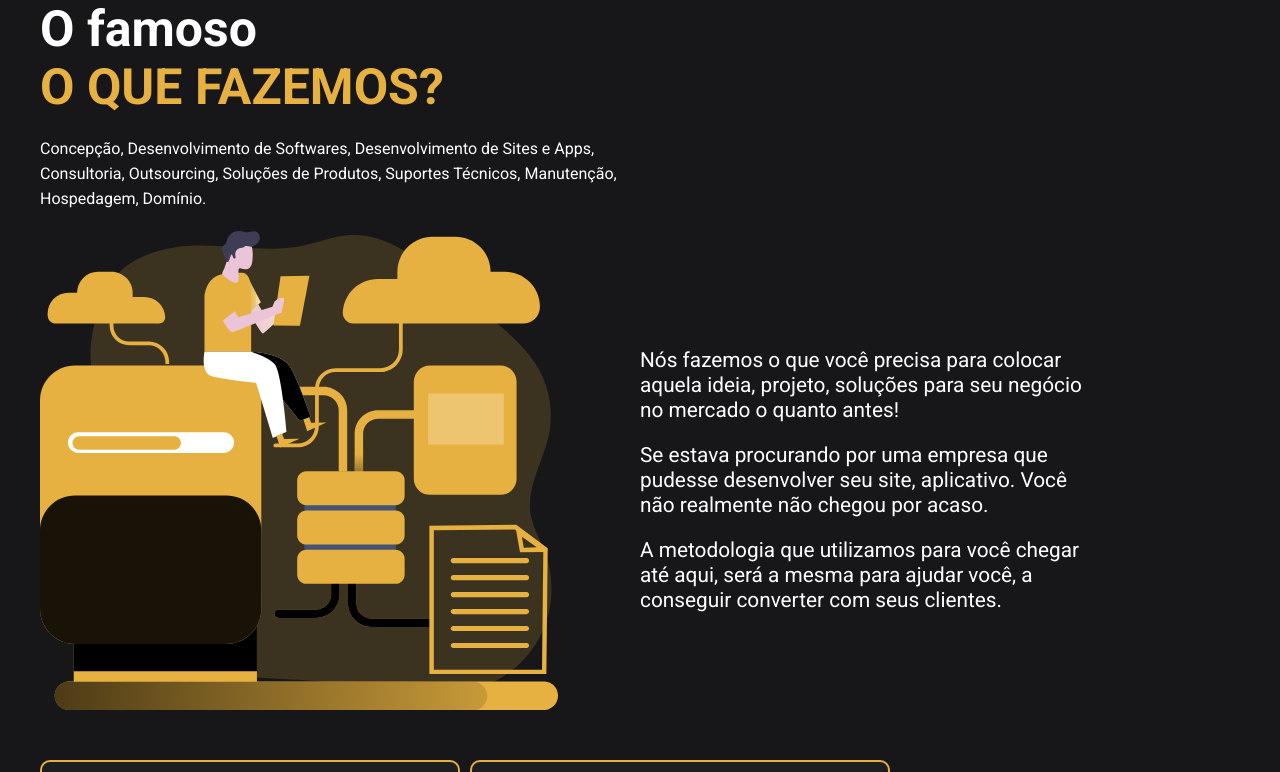
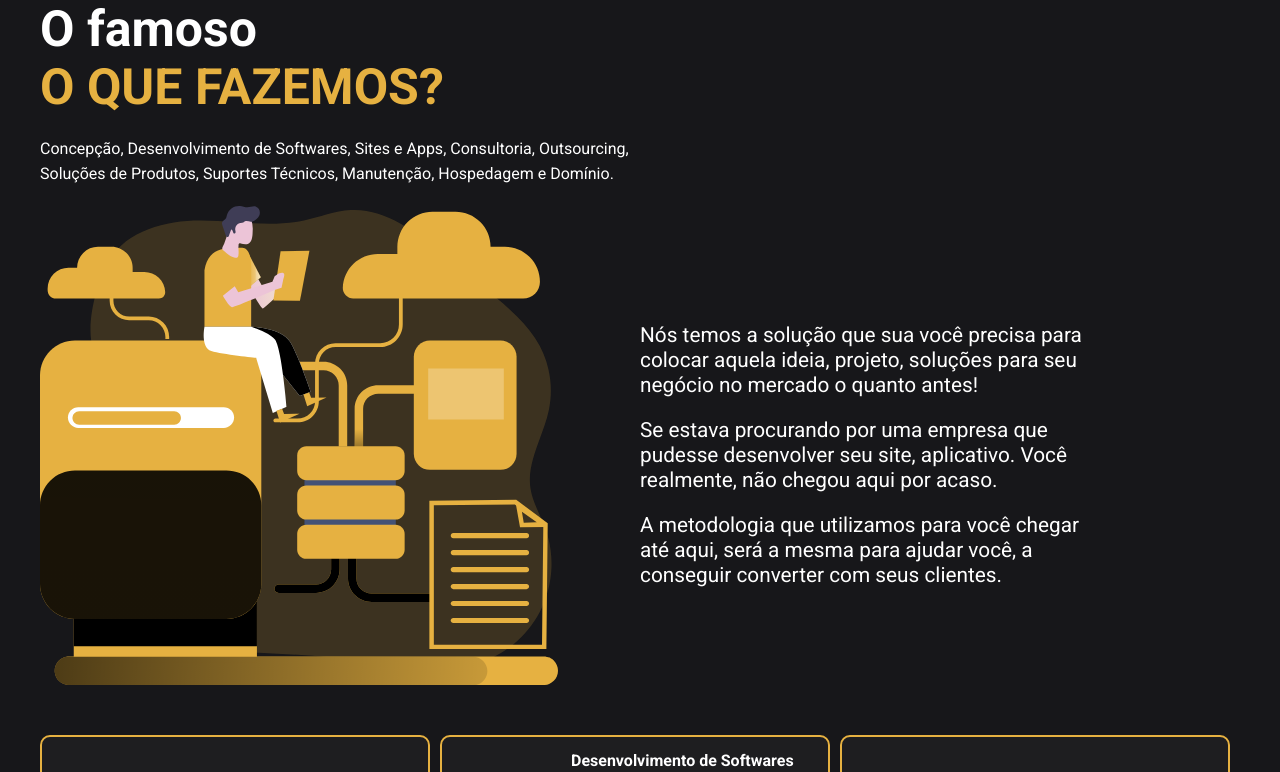
Before and after one commit to Devs-IO/site_desvio, a React (Create React App) app: page / in a window 1280 px wide. Shown: the part 840-1612 px from the top of the page. Built offline with nearby package versions, Linux system fonts and the light colour scheme; the HTML template or start-up script is replaced by a standard one.

Commit message:
inclusão de informações e Alteração do nome do Andre

```diff
--- a/src/App.js
+++ b/src/App.js
@@ -1,11 +1,11 @@
-import React from 'react';
+import React from "react";
 
-import Menu from './components/Menu';
-import Slide from './components/Slide';
-import About from './components/About';
-import Team from './components/Team';
+import Menu from "./components/Menu";
+import Slide from "./components/Slide";
+import About from "./components/About";
+import Team from "./components/Team";
 
-import './styles.css';
+import "./styles.css";
 
 function App() {
   return (
@@ -15,16 +15,13 @@ function App() {
       <About
         title="O famoso"
         titleDes="O QUE FAZEMOS?"
-        description="Concepção, Desenvolvimento de Softwares, Desenvolvimento de Sites e Apps,
-          Consultoria, Outsourcing, Soluções de Produtos, Suportes Técnicos, Manutenção, Hospedagem, Domínio."
-        infosOne="Nós fazemos o que você precisa para colocar aquela ideia, projeto, soluções para seu negócio no mercado o quanto antes!"
-        infosTwo="Se estava procurando por uma empresa que pudesse desenvolver seu site, aplicativo. Você não realmente não chegou por acaso."
+        description="Concepção, Desenvolvimento de Softwares, Sites e Apps,
+          Consultoria, Outsourcing, Soluções de Produtos, Suportes Técnicos, Manutenção, Hospedagem e Domínio."
+        infosOne="Nós temos a solução que sua você precisa para colocar aquela ideia, projeto, soluções para seu negócio no mercado o quanto antes!"
+        infosTwo="Se estava procurando por uma empresa que pudesse desenvolver seu site, aplicativo. Você realmente, não chegou aqui por acaso."
         infosThree="A metodologia que utilizamos para você chegar até aqui, será a mesma para ajudar você, a conseguir converter com seus clientes."
       />
-      <Team
-        title="Quem faz"
-        titleDes="ACONTECER"
-      />
+      <Team title="Quem faz" titleDes="ACONTECER" />
     </div>
   );
 }
--- a/src/components/About/index.js
+++ b/src/components/About/index.js
@@ -1,22 +1,24 @@
-import React from 'react';
+import React from "react";
 
-import SlideAbout from '../../assets/about-us.svg';
+import SlideAbout from "../../assets/about-us.svg";
 
-import IconDesktop from '../../assets/icon-desktop.svg';
-import IconMobile from '../../assets/icon-mobile.svg';
+import IconDesktop from "../../assets/icon-desktop.svg";
+import IconMobile from "../../assets/icon-mobile.svg";
 
-import ButtonStacks from '../ButtonStacks';
+import ButtonStacks from "../ButtonStacks";
 
-import './styles.css';
+import "./styles.css";
 
-function About(props){
+function About(props) {
   return (
-    <div className="aboutus" id="oquefazemos" data-aos='fade-left'>
+    <div className="aboutus" id="oquefazemos" data-aos="fade-left">
       <div className="desc-aboutus">
-        <strong>{props.title} <br/> <b>{props.titleDes}</b></strong>
+        <strong>
+          {props.title} <br /> <b>{props.titleDes}</b>
+        </strong>
         <p>{props.description}</p>
         <div className="infos-aboutus">
-          <img src={SlideAbout} alt="O famoso o que fazemos"/>
+          <img src={SlideAbout} alt="O famoso o que fazemos" />
 
           <div className="infos-desc">
             <p>{props.infosOne}</p>
@@ -27,12 +29,35 @@ function About(props){
       </div>
 
       <div className="btns-stacks">
-        <ButtonStacks dataAos='zoom-in-up' datAaosDuration="2000" icon={IconDesktop} title="Desenvolvimento de Sites" description="Desenvolvemos seu site com as melhores
+        <ButtonStacks
+          dataAos="zoom-in-up"
+          datAaosDuration="2000"
+          icon={IconDesktop}
+          title="Desenvolvimento de Sites"
+          description="Desenvolvemos seu site com as melhores
           tencologias do mercado. Nossa ideia não é
-          criar apenas mais um site, mas sim criar O SITE!" />
+          criar apenas mais um site, mas sim criar O SITE!"
+        />
 
-        <ButtonStacks dataAos='zoom-in-up' datAaosDuration="2000" icon={IconMobile} title="Desenvolvimento de Aplicativos" description="Desenvolvemos seu aplicativo com as melhores
-          tecnologias do mercado." />
+        <ButtonStacks
+          dataAos="zoom-in-up"
+          datAaosDuration="2000"
+          icon={IconDesktop}
+          title="Desenvolvimento de Softwares"
+          description="Temos a solução ideal para sua necessidade.
+          Transformamos ideias em Projetos concretos.
+          Substitua os seus problemas de TI ou do seu negócio por soluções Devs.io
+          e maximize a sua produtividade!"
+        />
+
+        <ButtonStacks
+          dataAos="zoom-in-up"
+          datAaosDuration="2000"
+          icon={IconMobile}
+          title="Desenvolvimento de Aplicativos"
+          description="Desenvolvemos seu aplicativo com as melhores
+          tecnologias do mercado."
+        />
       </div>
     </div>
   );
--- a/src/components/Team/index.js
+++ b/src/components/Team/index.js
@@ -24,7 +24,7 @@ function Team(props) {
         <CardsTeam dataAos='zoom-in-up' datAaosDuration="2000" name="Wander Hungerbühler" skills="O Japa" profile={WanderHungerbuhler} />
         <CardsTeam dataAos='zoom-in-up' datAaosDuration="2000" name="Mickael Dantas" skills="O Gringo" profile={MickaelDantas} />
         <CardsTeam dataAos='zoom-in-up' datAaosDuration="2000" name="Lucas T." skills="O Teoremista" profile={LucasT} />
-        <CardsTeam dataAos='zoom-in-up' datAaosDuration="2000" name="Lucas T." skills="O Spotify" profile={AndreOliveira} />
+        <CardsTeam dataAos='zoom-in-up' datAaosDuration="2000" name="André Oliveira" skills="O Spotify" profile={AndreOliveira} />
       </div>
     </div>
   );
```
